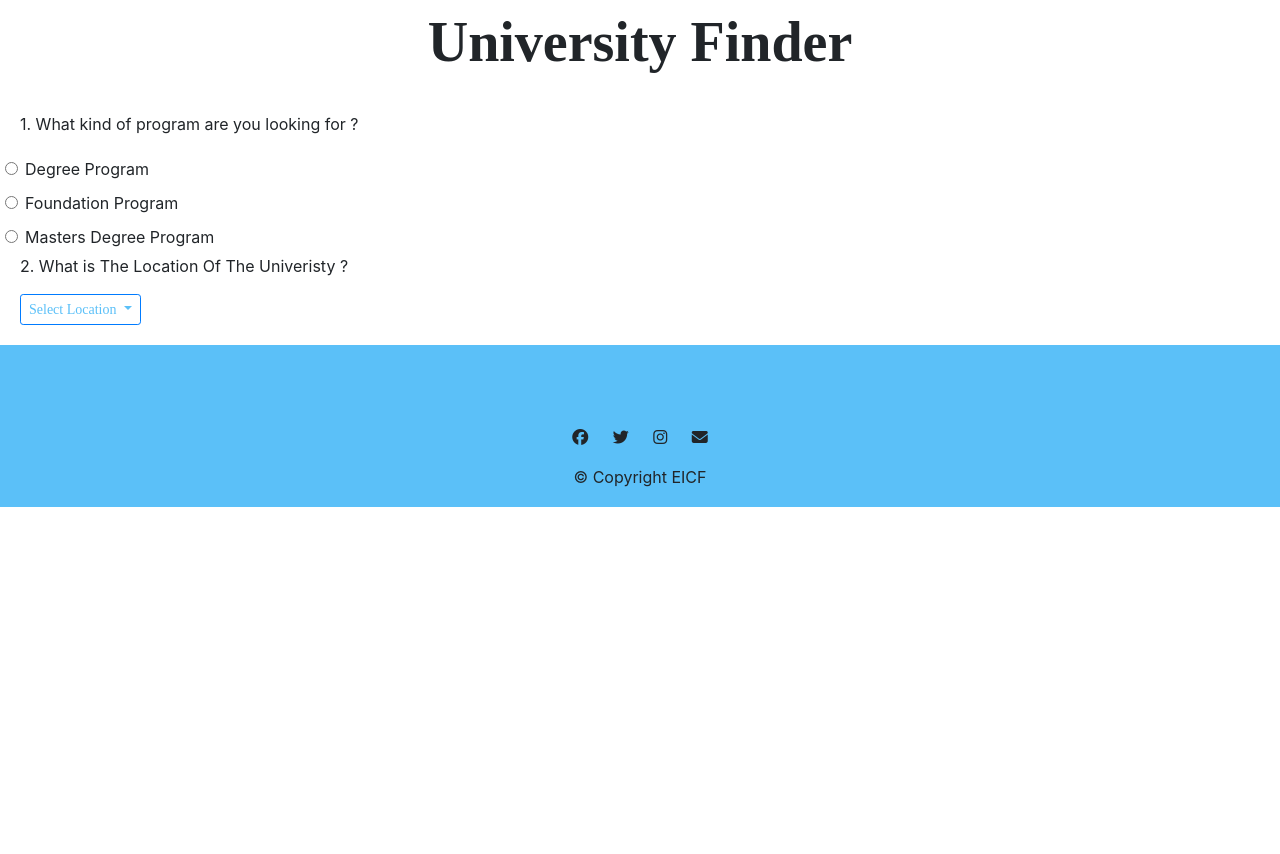
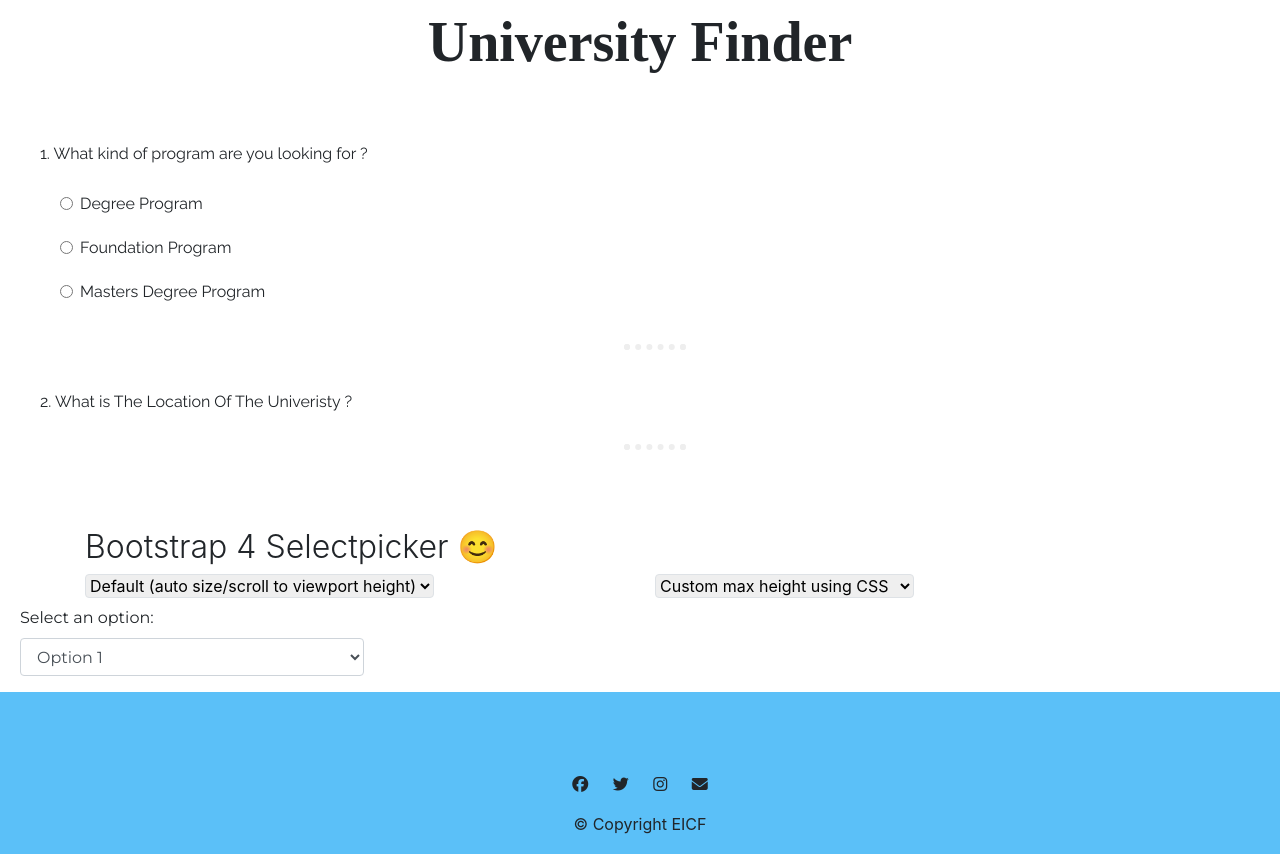
Before and after one commit to PasanPunsaraDeshapriya/ImplementationSDGP, a plain HTML site: page SDGP Website/universityFinder.html in a window 1280 px wide. Before the commit the page ends 800 px from the top, so only its background shows below. Drawn offline with nearby package versions, Linux system fonts and the light colour scheme; a web font is replaced by a local one.

Commit message:
updating website

```diff
--- a/SDGP Website/CSS/university.css
+++ b/SDGP Website/CSS/university.css
@@ -1,4 +1,3 @@
-
 h1 {
   font-family: 'Gloock', serif;
   font-weight: 900;
@@ -7,34 +6,51 @@ h1 {
   text-align: center;
 }
 
-.question-section{
-  padding: 20px;
+hr {
+  border: dotted #EEEEEE 6px;
+  border-bottom: none;
+  width: 4%;
+  margin: 30px auto;
 }
 
-#footer{
+.question-section {
+  padding: 40px;
+  font-family: 'Raleway', sans-serif;
+}
+
+.questions {
+  padding-top: 10px;
+}
+
+#footer {
   padding: 5% 15% 2px 15%;
   text-align: center;
   background-color: #5BC0F8;
 }
 
-.social-icon{
+.social-icon {
   margin: 20px 10px;
 }
 
-.dropdown-toggle{
-  margin-right: 50px;
-  color: #5BC0F8;
-  font-family: 'Gloock', serif;
+.form-check {
+  padding: 10px 40px;
 }
 
-.dropdown-toggle:hover{
-  background-color: #5BC0F8;
+.question-section {
+  padding-right: 10px;
 }
 
-.form-check{
-  padding: 5px;
+.form-group {
+  width: 30%;
+  padding: 0px 20px;
+  font-family: 'Montserrat', sans-serif;
 }
 
-.question-section{
-  padding-right: 10px;
+.form-group option:checked {
+  background-color: #5BC0F8;
+  color: white;
 }
+
+.mh .dropdown-menu {
+    max-height: 100px;
+}
--- /dev/null
+++ b/SDGP Website/JavaScript/university.js
@@ -0,0 +1,3 @@
+$(function() {
+  $('.selectpicker').selectpicker();
+});
--- a/SDGP Website/universityFinder.html
+++ b/SDGP Website/universityFinder.html
@@ -16,6 +16,8 @@
   <link href="https://fonts.googleapis.com/css2?family=Montserrat:wght@100;400;900&family=Ubuntu:wght@300&display=swap" rel="stylesheet">
   <link href="https://fonts.googleapis.com/css2?family=Gloock&display=swap" rel="stylesheet">
   <link href="https://fonts.googleapis.com/css2?family=Gloock&family=Merriweather:wght@700&display=swap" rel="stylesheet">
+  <link href="https://fonts.googleapis.com/css2?family=Gloock&family=Merriweather:wght@700&family=Montserrat&display=swap" rel="stylesheet">
+  <link href="https://fonts.googleapis.com/css2?family=Gloock&family=Merriweather:wght@700&family=Montserrat&family=Raleway&display=swap" rel="stylesheet">
 
   <script src="https://code.jquery.com/jquery-3.2.1.slim.min.js" integrity="sha384-KJ3o2DKtIkvYIK3UENzmM7KCkRr/rE9/Qpg6aAZGJwFDMVNA/GpGFF93hXpG5KkN" crossorigin="anonymous"></script>
   <script src="https://cdnjs.cloudflare.com/ajax/libs/popper.js/1.12.9/umd/popper.min.js" integrity="sha384-ApNbgh9B+Y1QKtv3Rn7W3mgPxhU9K/ScQsAP7hUibX39j7fakFPskvXusvfa0b4Q" crossorigin="anonymous"></script>
@@ -43,10 +45,12 @@
       </label>
     </div>
 
+    <hr class="separator separator--dots" />
+
     <p class="questions"> 2. What is The Location Of The Univeristy ?</p>
 
-      <div class="dropdown">
-        <button type="button" class="btn btn-outline-primary btn-sm dropdown-toggle" data-toggle="dropdown">
+    <!-- <div class="dropdown">
+      <button type="button" class="btn btn-outline-primary btn-sm dropdown-toggle form-select" data-toggle="dropdown">
         Select Location
       </button>
       <div class="dropdown-menu">
@@ -54,8 +58,69 @@
         <a class="dropdown-item" href="#">Link 2</a>
         <a class="dropdown-item" href="#">Link 3</a>
       </div>
+    </div> -->
+
+    <!-- <div class="form-group custom-form">
+      <select class="form-control" id="exampleSelect">
+        <option>Option 1</option>
+        <option>Option 2</option>
+        <option>Option 3</option>
+        <option>Option 4</option>
+        <option>Option 5</option>
+      </select>
+    </div> -->
+    <hr class="separator separator--dots" />
+  </div>
+
+  <div class="container py-2">
+    <h2 class="font-weight-light">Bootstrap 4 Selectpicker 😊</h2>
+    <div class="row">
+      <div class="col">
+        <select class="selectpicker border rounded" data-live-search="true" data-width="100%">
+          <option data-tokens="">Default (auto size/scroll to viewport height)</option>
+          <option data-tokens="ketchup mustard">Hot Dog, Fries and a Soda</option>
+          <option data-tokens="mustard">Burger, Shake and a Smile</option>
+          <option data-tokens="frosting">Sugar, Spice and all things nice</option>
+          <option data-tokens="more">More food here</option>
+          <option data-tokens="more1">More food here</option>
+          <option data-tokens="more2">More food here</option>
+          <option data-tokens="more3">More food here</option>
+          <option data-tokens="more4">More food here</option>
+          <option data-tokens="more5">More food here</option>
+          <option data-tokens="more6">More food here</option>
+          <option data-tokens="more7">More food here</option>
+        </select>
+      </div>
+      <div class="col">
+        <select class="selectpicker border rounded mh" data-live-search="true" data-width="100%">
+          <option data-tokens="">Custom max height using CSS</option>
+          <option data-tokens="mustard">Burger, Shake and a Smile</option>
+          <option data-tokens="frosting">Sugar, Spice and all things nice</option>
+          <option data-tokens="more">More food here</option>
+          <option data-tokens="more1">More food here</option>
+          <option data-tokens="more2">More food here</option>
+          <option data-tokens="more3">More food here</option>
+          <option data-tokens="more4">More food here</option>
+          <option data-tokens="more5">More food here</option>
+          <option data-tokens="more6">More food here</option>
+          <option data-tokens="more7">More food here</option>
+        </select>
       </div>
     </div>
+  </div>
+
+  <div class="form-group">
+    <label for="example-select">Select an option:</label>
+    <select class="form-control selectpicker" id="example-select" data-live-search="true">
+      <option value="1">Option 1</option>
+      <option value="2">Option 2</option>
+      <option value="3">Option 3</option>
+      <option value="4">Option 4</option>
+      <option value="5">Option 5</option>
+      <option value="6">Option 6</option>
+    </select>
+  </div>
+
 
 
   <footer id="footer">
@@ -66,6 +131,8 @@
     <p>© Copyright EICF</p>
 
   </footer>
+  <script src="https://ajax.googleapis.com/ajax/libs/jquery/3.3.1/jquery.min.js"></script>
+  <script src="JavaScript/university.js"></script>
 </body>
 
 </html>
```
Also changed, not shown: SDGP Website/index.html (+2 -2 lines), SDGP Website/programFinder.html (+38 -1 lines). Lines whose indentation alone changed are shown as unchanged.
